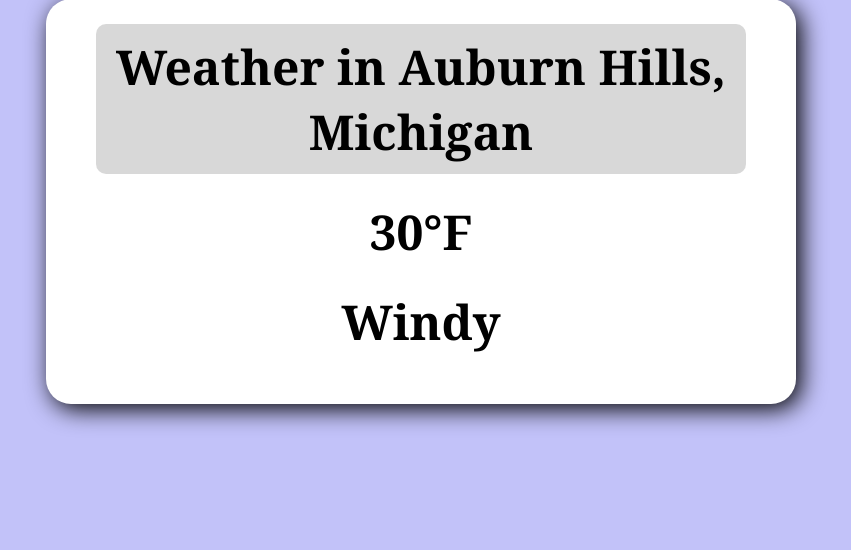
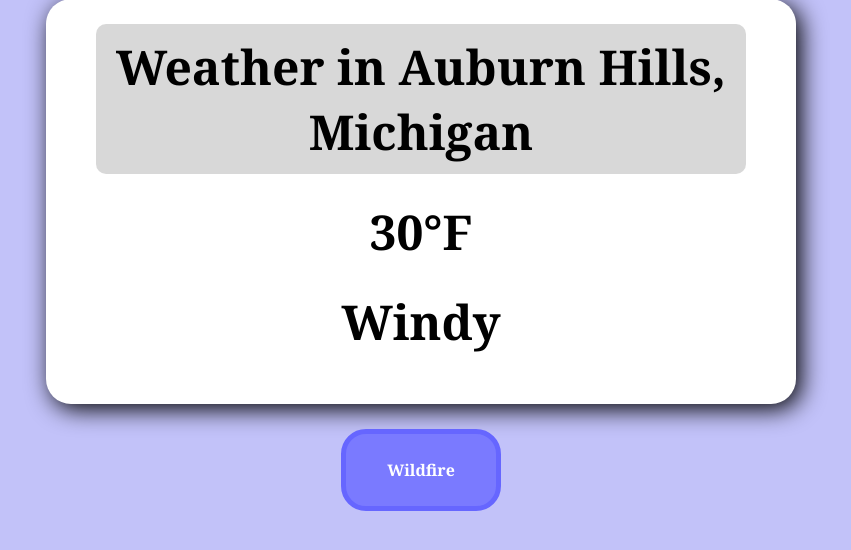
Before and after one commit to PhilS453/Climatrax, a Flask app: template templates/location.html in a window 1280 px wide. Shown: the part 235-785 px from the top of the page, without its empty margins (219-1070 px from the left). Run offline with Flask 3, Linux system fonts and the light colour scheme; the template is opened without the code that fills it, so the values that code supplies are empty.

Commit message:
added new location.js script for location page, page displays city name. better search functionality

```diff
--- a/static/api.js
+++ b/static/api.js
@@ -2,12 +2,6 @@
 countryName = document.getElementById("countryName");
 //"enter a country/city" text
 searchTitle = document.getElementById("searchTitle");
-//weather title display
-weatherTitle = document.getElementById("weatherTitle");
-//temperature text display
-tempText = document.getElementById("tempText");
-//condition text display
-conditionText = document.getElementById("conditionText");
 
 //checks if user's search is valid
 var searchedCountry = false;
@@ -17,8 +11,7 @@ var countryData;
 //html onclick calls this; redirects to each location's weather page
 function redirect(location)
 {
-    window.location.href = `/location`;
-    loadWeatherPage(location);
+    window.location.href = `/location?city=${encodeURIComponent(location)}`;
 }
 
 //the flow is getLocation => searchLocation => displaySearchResults => fetchResults => displayResults
@@ -65,6 +58,8 @@ function fetchResults(query)
             countryData = data;
             searchedCountry = true;
             document.getElementById("searchInput").value = "";
+
+            createResultDivs(countryData);
         }
     })
     .catch(error => {
@@ -96,16 +91,23 @@ function displayResults(results)
         return;
     }
 
-    //city.city stores each city's name
-    filteredResults.forEach(city => {
+    //create the search result divs
+    createResultDivs(filteredResults);
+}
+
+function createResultDivs(results)
+{
+    const searchResults = document.getElementById("searchResults");
+    searchResults.innerHTML = "";
+    searchResults.style.display = "flex";
+
+    results.forEach(city => {
         const cityDiv = document.createElement("div");
         cityDiv.className = "resultContainer";
-        cityDiv.setAttribute("data-location", city.city);
         cityDiv.textContent = city.city;
         cityDiv.style.color = "white";
         cityDiv.onclick = () => redirect(city.city);
         searchResults.appendChild(cityDiv);
-        searchResults.style.display = "flex";
     });
 }
 
@@ -116,9 +118,3 @@ searchForm.addEventListener("submit", function (event) {
     getLocation();
     displayResults(countryData);
 });
-
-function loadWeatherPage(location)
-{
-    weatherTitle.textContent = `Weather in ${location}`;
-    console.log("weather title:", weatherTitle);
-}
--- /dev/null
+++ b/static/location.js
@@ -0,0 +1,30 @@
+//weather title display
+weatherTitle = document.getElementById("weatherTitle");
+//temperature text display
+tempText = document.getElementById("tempText");
+//condition text display
+conditionText = document.getElementById("conditionText");
+//wildfire button
+wildfireBtn = document.getElementById("wildfireBtn");
+
+const params = new URLSearchParams(window.location.search);
+const city = params.get("city");
+
+window.onload = loadWeatherPage;
+
+//wildfire button code
+wildfireBtn.addEventListener("click", function() {
+    console.log("🔥");
+});
+
+//load weather details
+function loadWeatherPage()
+{
+    if (city) {
+        document.getElementById("weatherTitle").textContent = `Weather in ${city}`;
+        console.log("Weather title updated:", city);
+
+    } else {
+        console.error("No city found");
+    }
+}
--- a/static/styles.css
+++ b/static/styles.css
@@ -225,3 +225,24 @@ header{
     border-radius: 25px;
     box-shadow: 5px 5px 25px black;
 }
+#wildfireBtn{
+    background-color: hsl(240, 100%, 74%);
+    color: white;
+    border: 5px solid hsl(240, 100%, 70%);
+    width: 100px;
+    display: flex;
+    flex-direction: column;
+    justify-content: center;
+    align-items: center;
+    text-align: center;
+    margin: 5px auto;
+    margin-top: 25px;
+    margin-bottom: 25px;
+    padding: 25px;
+    border-radius: 25px;
+}
+#wildfireBtn:hover{
+    cursor: pointer;
+    background-color: hsl(240, 100%, 70%);
+    border: 5px solid hsl(240, 100%, 65%);
+}
--- a/templates/index.html
+++ b/templates/index.html
@@ -20,7 +20,7 @@
     </nav>
 
     <div id="searchContainer">
-        <div id="countryName">test</div>
+        <div id="countryName"></div>
         <div id="searchTitle">Enter a Country:</div>
 
         <form id="searchForm">
@@ -32,5 +32,4 @@
     <div id="searchResults" style="display:none;"></div>
 
 <script src="/static/api.js"></script>
-<script src="/static/api.js"></script>
 </body>
--- a/templates/location.html
+++ b/templates/location.html
@@ -24,6 +24,8 @@
         <div id="conditionText">Windy</div>
     </div>
 
-<script src="api.js"></script>
+    <div id="wildfireBtn">Wildfire</div>
+
+<script src="/static/location.js" defer></script>
 </body>
 </html>
```
